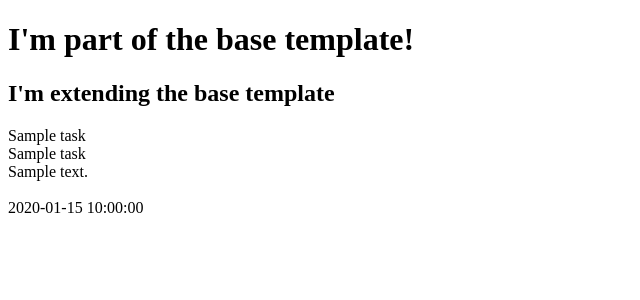
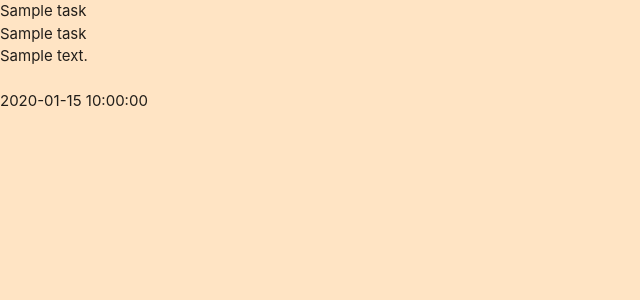
Before and after one commit to mion93/flask-task-manager-project, a Flask app: page / in a window 1280 px wide. Shown: the top 300 px of the page, without its empty margins (0-640 px from the left). Run offline with Flask 2, Linux system fonts and the light colour scheme; a database or web service that is not in the repository returns one stand-in record (values such as "Sample title"); some libraries are stand-ins or nearby versions.

Commit message:
Add Materialize and static files

```diff
--- /dev/null
+++ b/static/css/style.css
@@ -0,0 +1,3 @@
+body {
+    background-color: bisque;
+}
--- a/templates/base.html
+++ b/templates/base.html
@@ -3,11 +3,25 @@
 <head>
     <meta charset="UTF-8">
     <meta name="viewport" content="width=device-width, initial-scale=1.0">
+       <!-- Compiled and minified CSS -->
+    <link rel="stylesheet" href="https://cdnjs.cloudflare.com/ajax/libs/font-awesome/5.15.1/css/all.min.css"
+    integrity="sha512-+4zCK9k+qNFUR5X+cKL9EIR+ZOhtIloNl9GIKS57V1MyNsYpYcUrUeQc9vNfzsWfV28IaLL3i96P9sdNyeRssA==" crossorigin="anonymous" type="text/css">
+    <link rel="stylesheet" href="https://cdnjs.cloudflare.com/ajax/libs/materialize/1.0.0/css/materialize.min.css" type="text/css">
+    <link rel="stylesheet" href="{{ url_for('static', filename='css/style.css') }}" type="text/css">
+
+    {% block styles %}
+    {% endblock %}
     <title>Task Manager</title>
 </head>
 <body>
-     <h1>I'm part of the base template!</h1>
+
     {% block content %}
+    {% endblock %}
+
+    <script src="https://code.jquery.com/jquery-3.5.1.min.js" integrity="sha256-9/aliU8dGd2tb6OSsuzixeV4y/faTqgFtohetphbbj0=" crossorigin="anonymous"></script>
+    <script src="https://cdnjs.cloudflare.com/ajax/libs/materialize/1.0.0/js/materialize.min.js"></script>
+    <script src="{{ url_for('static', filename='js/script.js') }}"></script>
+    {% block scripts %}
     {% endblock %}
 </body>
 </html>
--- a/templates/tasks.html
+++ b/templates/tasks.html
@@ -1,7 +1,7 @@
 {% extends "base.html" %}
 {% block content %}
 
- <h2>I'm extending the base template</h2>
+
     {% for task in tasks %}
       {{ task.task_name}}<br>
       {{ task.category_name }}<br>
```
Also changed, not shown: static/js/script.js (added).
